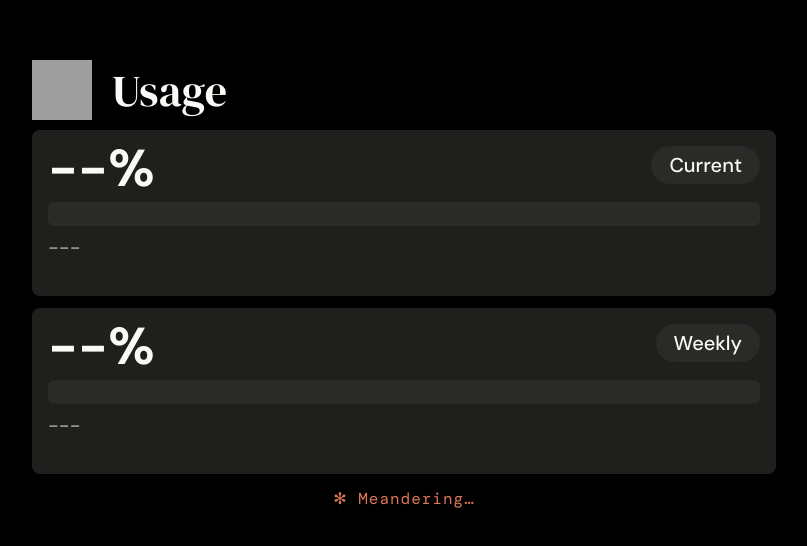
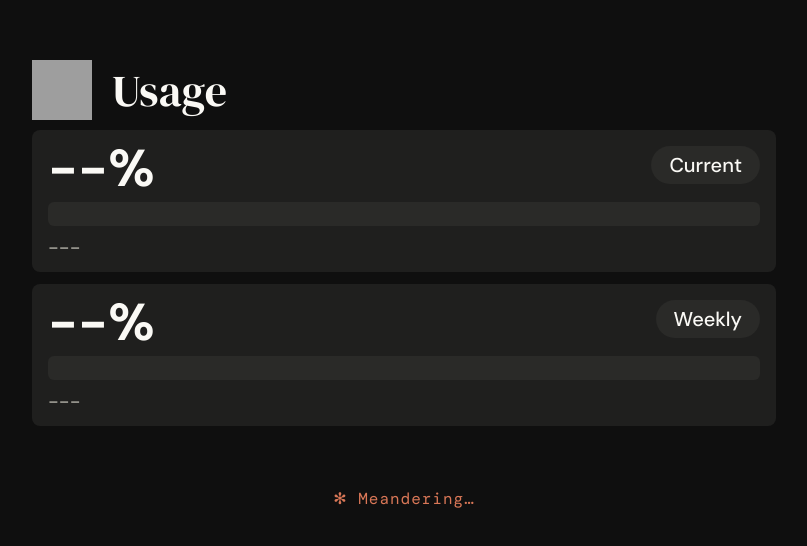
Before and after one commit to jpnas/claudemeter, a website: page public/index.html in a window 1280 px wide. Shown: the part 116-662 px from the top of the page, without its empty margins (236-1043 px from the left). Drawn offline with nearby package versions, Linux system fonts and the light colour scheme; no server answers; grey boxes are pictures that could not be loaded.

Commit message:
fix: remove card excess space; match bg to sprite (#0f0f0f) for seamless iframe
Co-Authored-By: Claude Sonnet 4.6 <noreply@anthropic.com>

```diff
--- a/public/index.html
+++ b/public/index.html
@@ -10,7 +10,7 @@
     *, *::before, *::after { box-sizing: border-box; margin: 0; padding: 0; }
 
     html {
-      background: #000;
+      background: #0f0f0f;
       min-height: 100%;
       display: flex;
       align-items: center;
@@ -18,7 +18,7 @@
     }
 
     body {
-      background: #000;
+      background: #0f0f0f;
       color: #faf9f5;
       font-family: 'DM Sans', system-ui, sans-serif;
       width: 800px;
@@ -69,11 +69,10 @@
       background: #1f1f1e;
       border-radius: 8px;
       padding: 12px 16px 12px;
-      flex: 1;
+      flex: 0 0 auto;
       display: flex;
       flex-direction: column;
       gap: 0;
-      min-height: 0;
       position: relative;
     }
 
```
